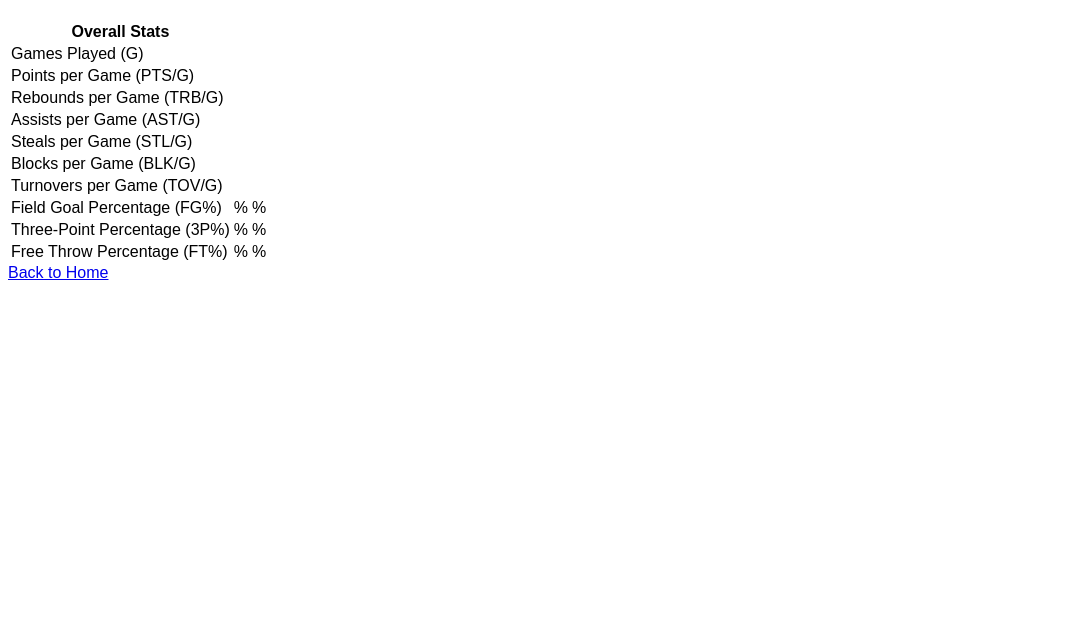
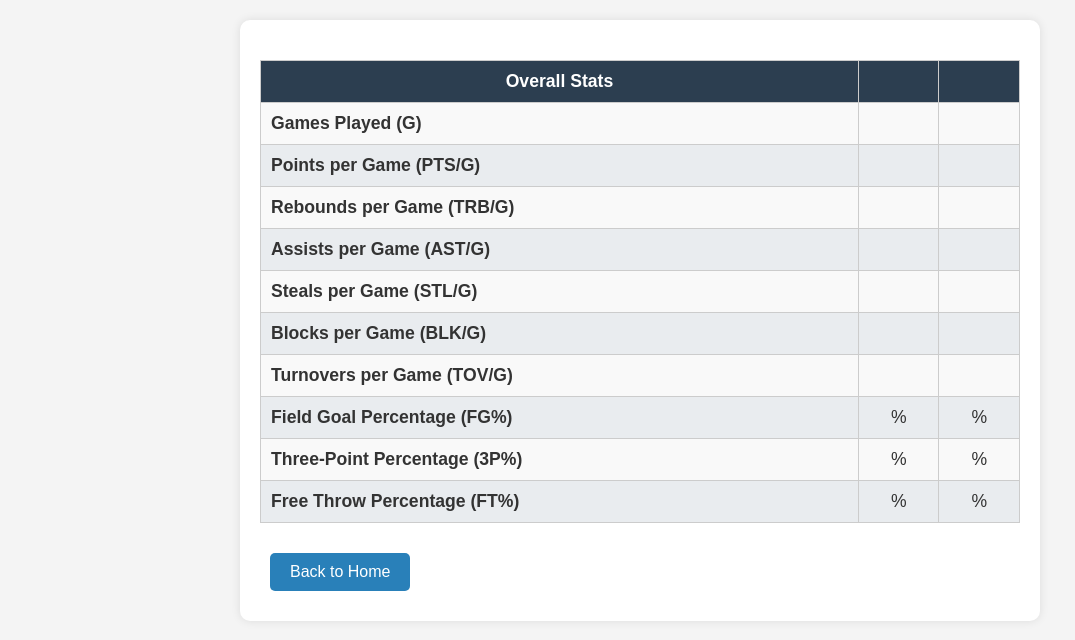
Before and after one commit to Hayflowzers/nba-player-comparison-tool, a Flask app: template app/templates/compare_basic_stats.html in a window 1280 px wide. Shown: the top 640 px of the page, without its empty margins (0-1075 px from the left). Run offline with Flask 2, Linux system fonts and the light colour scheme; the template is opened without the code that fills it, so the values that code supplies are empty.

```diff
--- a/static/styles.css
+++ b/static/styles.css
@@ -1,20 +1,84 @@
-body {
-    font-family: Arial, sans-serif;
+/* General Reset */
+* {
+    margin: 0;
+    padding: 0;
+    box-sizing: border-box;
 }
 
-h1, h2 {
+/* Body Styling */
+body {
+    font-family: 'Arial', sans-serif;
+    background-color: #f4f4f4;
     color: #333;
+    padding: 20px;
 }
 
-form {
-    margin: 20px 0;
+/* Container Styling */
+.container {
+    max-width: 800px;
+    margin: 0 auto;
+    background: white;
+    padding: 20px;
+    border-radius: 10px;
+    box-shadow: 0px 0px 10px rgba(0, 0, 0, 0.1);
 }
 
-label {
-    display: block;
-    margin: 5px 0;
+/* Table Styling */
+.stats-table {
+    width: 100%;
+    border-collapse: collapse;
+    margin-bottom: 20px;
 }
 
-input {
-    margin-bottom: 10px;
+.stats-table th, .stats-table td {
+    padding: 10px;
+    border: 1px solid #ccc;
+    text-align: center;
+    font-size: 1.1em;
 }
+
+.stats-table th {
+    background-color: #2c3e50;
+    color: white;
+    font-weight: bold;
+}
+
+.stats-table tr:nth-child(even) {
+    background-color: #f9f9f9;
+}
+
+.stats-table tr:nth-child(odd) {
+    background-color: #e9ecef;
+}
+
+.stats-table tr:hover {
+    background-color: #dee2e6;
+}
+
+.stats-table td:first-child {
+    text-align: left;
+    font-weight: bold;
+}
+
+/* Player Names */
+.comparison .player h2 {
+    font-size: 1.8em;
+    margin-bottom: 20px;
+}
+
+/* Buttons */
+.btn {
+    display: inline-block;
+    padding: 10px 20px;
+    margin: 10px;
+    background-color: #2980b9;
+    color: white;
+    text-decoration: none;
+    border-radius: 5px;
+    transition: background-color 0.3s;
+    text-align: center;
+}
+
+.btn:hover {
+    background-color: #3498db;
+}
```
Also changed, not shown: app/templates/compare_players_name_form.html (added, +25 -0 lines), app/templates/player_name_form.html (added, +24 -0 lines), app/utils.py (+43 -19 lines).
